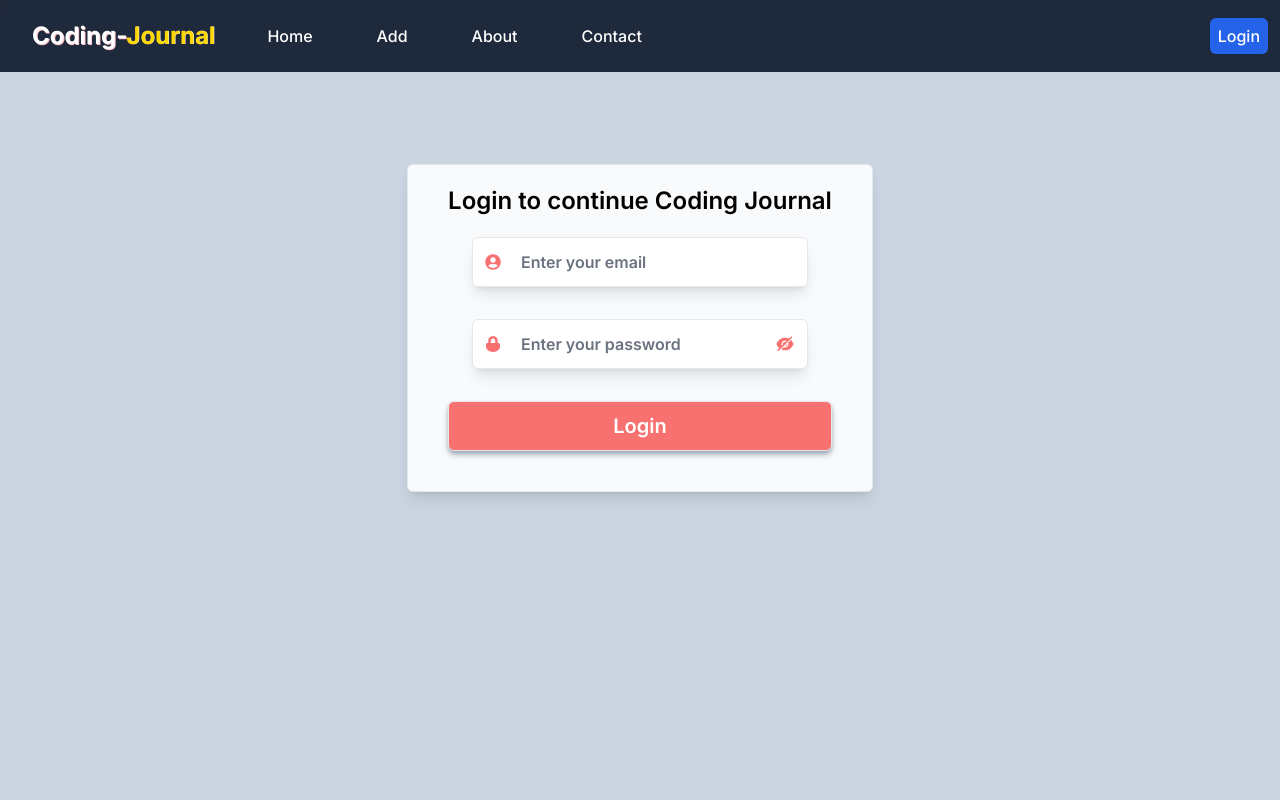
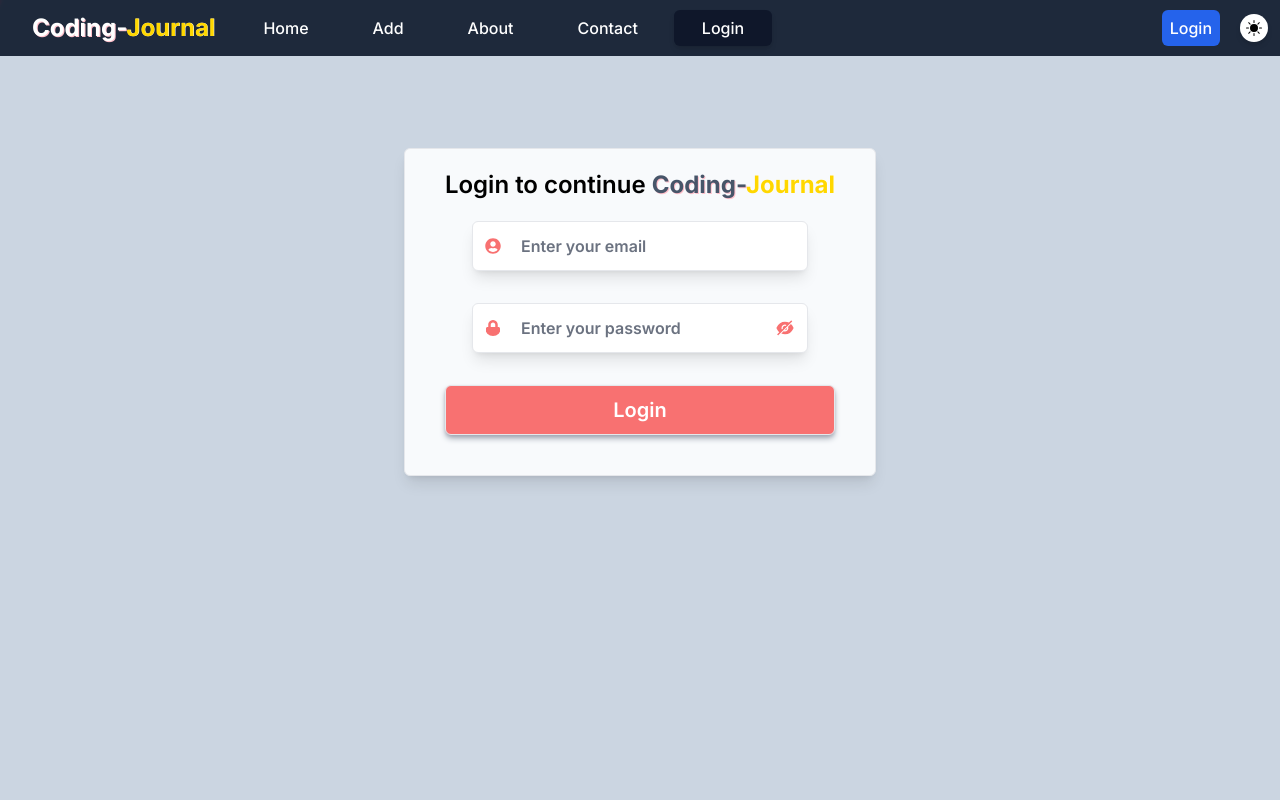
Before and after one commit to ManjiCoder/Coding-Journal, a Next.js app: page /login in a window 1280 px wide. Shown: the top 800 px of the page. Built offline with nearby package versions, Linux system fonts and the light colour scheme; a web font is replaced by a local one.

Commit message:
Navbar Transfrom added - ✔

```diff
--- a/src/app/add/page.js
+++ b/src/app/add/page.js
@@ -4,7 +4,6 @@ import React, { useState, useContext, useEffect } from "react";
 import NoteContext from "@/context/notes/NoteContext";
 import { redirect } from "next/navigation";
 import ListBox from "@/components/layouts/ListBox";
-import { useUser } from "@auth0/nextjs-auth0/client";
 
 function page() {
   const { setProgress, selected, title: mainTitle } = useContext(NoteContext);
@@ -377,7 +376,6 @@ function page() {
           <button
             type="submit"
             className="w-full text-white bg-blue-700 hover:bg-blue-800 focus:ring-4 focus:outline-none focus:ring-blue-300 font-medium rounded-lg text-sm px-5 py-2.5 text-center dark:bg-blue-600 dark:hover:bg-blue-700 dark:focus:ring-blue-800 cursor-pointer"
-            disabled={!user}
           >
             Submit
           </button>
--- a/src/app/login/page.js
+++ b/src/app/login/page.js
@@ -7,6 +7,7 @@ import { Formik } from "formik";
 import NoteContext from "@/context/notes/NoteContext";
 import ProtectedRoute from "@/components/ProtectedRoute";
 import { useRouter } from "next/navigation";
+import Link from "next/link";
 
 const Login = () => {
   const router = useRouter();
@@ -78,7 +79,20 @@ const Login = () => {
               onSubmit={handleSubmit}
             >
               <h2 className="text-xl md:text-2xl mb-5 text-center font-semibold">
-                Login to continue {title}
+                Login to continue{" "}
+                <Link
+                  className="font-bold text-slate-600"
+                  style={{ textShadow: "1px 1px pink" }}
+                  href="/"
+                >
+                  Coding-
+                  <span
+                    className="font-bold text-[gold]"
+                    style={{ textShadow: "0.4px 0.4px white" }}
+                  >
+                    Journal
+                  </span>
+                </Link>
               </h2>
               {/* logo */}
 
--- /dev/null
+++ b/src/components/MenuUI.js
@@ -0,0 +1,25 @@
+import { Menu, Transition } from "@headlessui/react";
+import { Fragment } from "react";
+
+export default function MenuUI({ parent, children }) {
+  return (
+    <div className="">
+      <Menu as="div" className="">
+        <div>{parent}</div>
+        <Transition
+          as={Fragment}
+          enter="transition ease-out duration-100"
+          enterFrom="transform opacity-0 scale-95"
+          enterTo="transform opacity-100 scale-100"
+          leave="transition ease-in duration-75"
+          leaveFrom="transform opacity-100 scale-100"
+          leaveTo="transform opacity-0 scale-95"
+        >
+          <Menu.Items className="absolute right-3 mt-2 w-56 origin-top-right divide-y divide-gray-100 rounded-md bg-white shadow-lg ring-1 ring-black ring-opacity-5 focus:outline-none">
+            <div className="px-1 py-1">{children}</div>
+          </Menu.Items>
+        </Transition>
+      </Menu>
+    </div>
+  );
+}
--- a/src/components/layouts/Navbar.js
+++ b/src/components/layouts/Navbar.js
@@ -1,14 +1,19 @@
 "use client";
 import React, { useState } from "react";
 import BrandHead from "../BrandHead";
-import { FaBars } from "react-icons/fa";
-import { AiOutlineCloseCircle } from "react-icons/ai";
+import { AiOutlineClose, AiOutlineMenu } from "react-icons/ai";
+import { BsFillMoonStarsFill, BsSunFill } from "react-icons/bs";
 import Link from "next/link";
 import { usePathname } from "next/navigation";
+import MenuUI from "../MenuUI";
+import { Menu } from "@headlessui/react";
+import { FaUserCircle, FaUserPlus } from "react-icons/fa";
+import { IoMdLogOut } from "react-icons/io";
 
 const Navbar = () => {
   const pathname = usePathname();
   const [isOpen, setIsOpen] = useState(false);
+  const [isDark, setIsDark] = useState(false);
 
   const toggleNav = () => {
     setIsOpen(!isOpen);
@@ -27,56 +32,156 @@ const Navbar = () => {
       href: "/contact",
       current: pathname === "/contact" ? true : false,
     },
+    {
+      name: "Login",
+      href: "/login",
+      current: pathname === "/login" ? true : false,
+    },
   ];
+
   return (
     <header className="bg-slate-800">
-      <nav className={`flex items-center px-3 py-4 flex-1 `}>
-        {isOpen ? (
-          <AiOutlineCloseCircle
+      <nav className={`flex items-center px-3 py-4 lg:py-2.5 flex-1 `}>
+        <button
+          className="md:hidden text-white mr-3 text-2xl"
           onClick={toggleNav}
-            className="md:hidden text-white mr-3 text-xl"
-          />
-        ) : (
-          <FaBars
-            className="md:hidden text-white mr-3 text-xl"
-            onClick={toggleNav}
-          />
-        )}
+        >
+          {isOpen ? <AiOutlineClose /> : <AiOutlineMenu />}
+        </button>
         <div className="px-5 flex-grow  md:flex-grow-0 text-center text-2xl">
           <BrandHead />
         </div>
-        <ul className={`hidden text-white md:flex md:flex-1`}>
-          {navigation.map(({ name, href }) => (
+        {/* Desktop */}
+        <ul className={`hidden text-white md:flex md:flex-1 space-x-2`}>
+          {navigation.map(({ name, href, current }) => (
+            <Link href={href} key={href}>
               <li
-              className="hover:bg-slate-900 rounded-md p-2 px-5 mx-3 font-medium"
-              key={href}
+                className={`py-1.5 px-7 font-medium rounded-md hover:bg-slate-900 ${
+                  current && "bg-slate-900 shadow-md "
+                }`}
               >
                 {name}
               </li>
+            </Link>
           ))}
         </ul>
+        {!localStorage.getItem("token") ? (
           <Link
             href="/login"
             className="bg-blue-600 px-2 py-1.5 rounded-md font-medium text-white"
           >
             Login
           </Link>
+        ) : (
+          <MenuUI
+            parent={
+              <Menu.Button className="w-9 h-9 flex justify-center items-center bg-indigo-100 ring-yellow-500 rounded-full shadow-md hover:ring-4 focus:ring-4 font-medium">
+                MC
+              </Menu.Button>
+            }
+          >
+            <MenuItems />
+          </MenuUI>
+        )}
+
+        <button
+          className="ml-5 w-7 h-7 flex justify-center items-center bg-white ring-yellow-500 rounded-full shadow-md hover:ring-2 focus:ring-2 font-medium"
+          onClick={() => setIsDark(!isDark)}
+        >
+          {!isDark ? <BsSunFill /> : <BsFillMoonStarsFill />}
+        </button>
       </nav>
-      {isOpen && (
+      {/* Moblie */}
       <ul
-          className={`absolute top-16 pt-10 w-full text-white text-xl flex flex-col gap-4 bg-slate-900 min-h-screen ${
-            isOpen ? "translate-x-0" : "translate-x-full"
-          } transition-[translate] duration-1000`}
+        className={`absolute top-16 pt-10 px-7 w-full md:hidden text-white text-xl flex flex-col gap-4 bg-slate-900 min-h-screen transform transition-transform duration-200 ease-out overflow-hidden
+          ${isOpen ? "translate-x-0" : " -translate-x-full"}`}
+        onClick={(e) => {
+          if (e.target.tagName === "LI") {
+            setIsOpen(!isOpen);
+          }
+        }}
       >
-          {navigation.map(({ name, href }) => (
-            <li className="p-2 px-7 font-medium" key={href}>
+        {navigation.map(({ name, href, current }) => (
+          <Link href={href} key={href}>
+            <li
+              className={`p-2 px-7 font-medium rounded-md ${
+                current && "bg-slate-800 shadow-md "
+              }`}
+            >
               {name}
             </li>
+          </Link>
         ))}
       </ul>
-      )}
     </header>
   );
 };
 
 export default Navbar;
+
+const MenuItems = () => {
+  const option = [
+    {
+      icons: <FaUserCircle />,
+      name: "Username",
+    },
+    {
+      icons: <FaUserPlus />,
+      name: "Add Friends",
+    },
+    {
+      icons: <IoMdLogOut />,
+      name: "Logout",
+    },
+  ];
+
+  return (
+    <>
+      <Menu.Item>
+        {({ active }) => (
+          <button
+            className={`${
+              active ? "bg-slate-800 text-white" : "text-gray-900"
+            } group flex w-full items-center rounded-md px-2 py-2 text-sm`}
+          >
+            <span className="mr-2">{option[0].icons}</span>
+            <span className={`${active ? " text-white" : "text-gray-900"} `}>
+              {option[0].name}
+            </span>
+          </button>
+        )}
+      </Menu.Item>
+      <Menu.Item>
+        {({ active }) => (
+          <Link
+            href="/add-friend"
+            className={`${
+              active ? "bg-slate-800 text-white" : "text-gray-900"
+            } group flex w-full items-center rounded-md px-2 py-2 text-sm`}
+          >
+            <span className="mr-2">{option[1].icons}</span>
+            <span className={`${active ? " text-white" : "text-gray-900"} `}>
+              {option[1].name}
+            </span>
+          </Link>
+        )}
+      </Menu.Item>
+      <Menu.Item>
+        {({ active }) => (
+          <button
+            className={`${
+              active ? "bg-slate-800 text-white" : "text-gray-900"
+            } group flex w-full items-center rounded-md px-2 py-2 text-sm`}
+          >
+            <span className="mr-2">{option[2].icons}</span>
+            <span className={`${active ? " text-white" : "text-gray-900"} `}>
+              {option[2].name}
+            </span>
+          </button>
+        )}
+      </Menu.Item>
+    </>
+  );
+};
+
+export { MenuItems };
```
Lines whose indentation alone changed are shown as unchanged.
